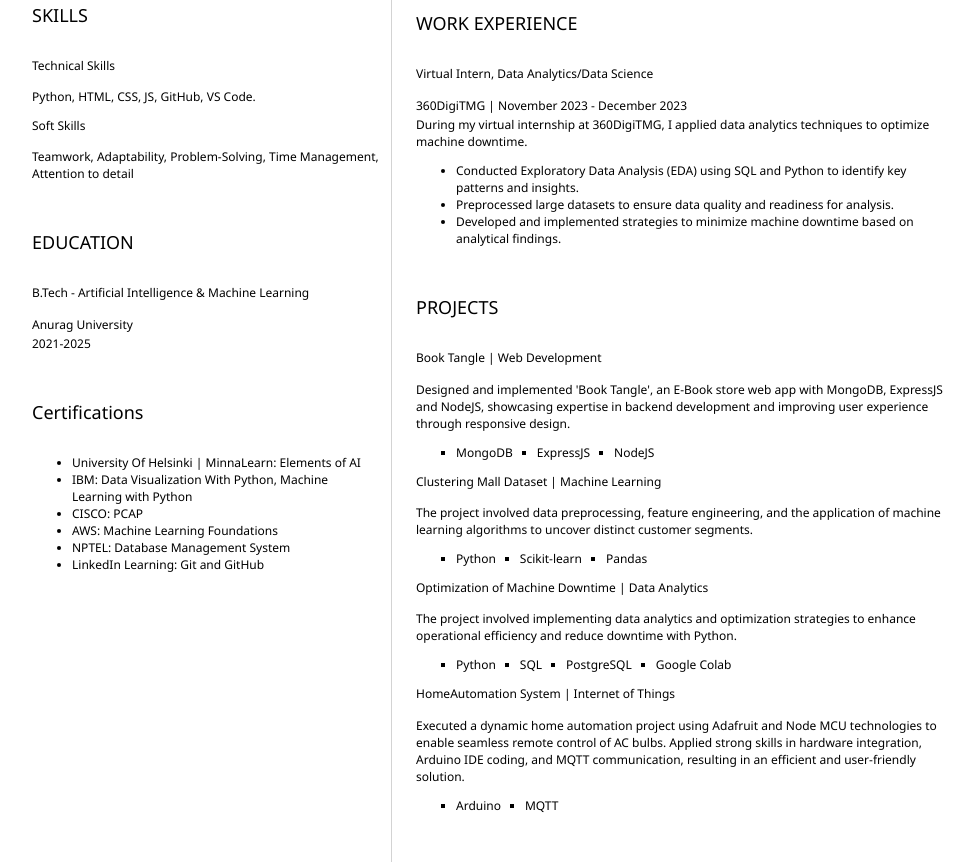
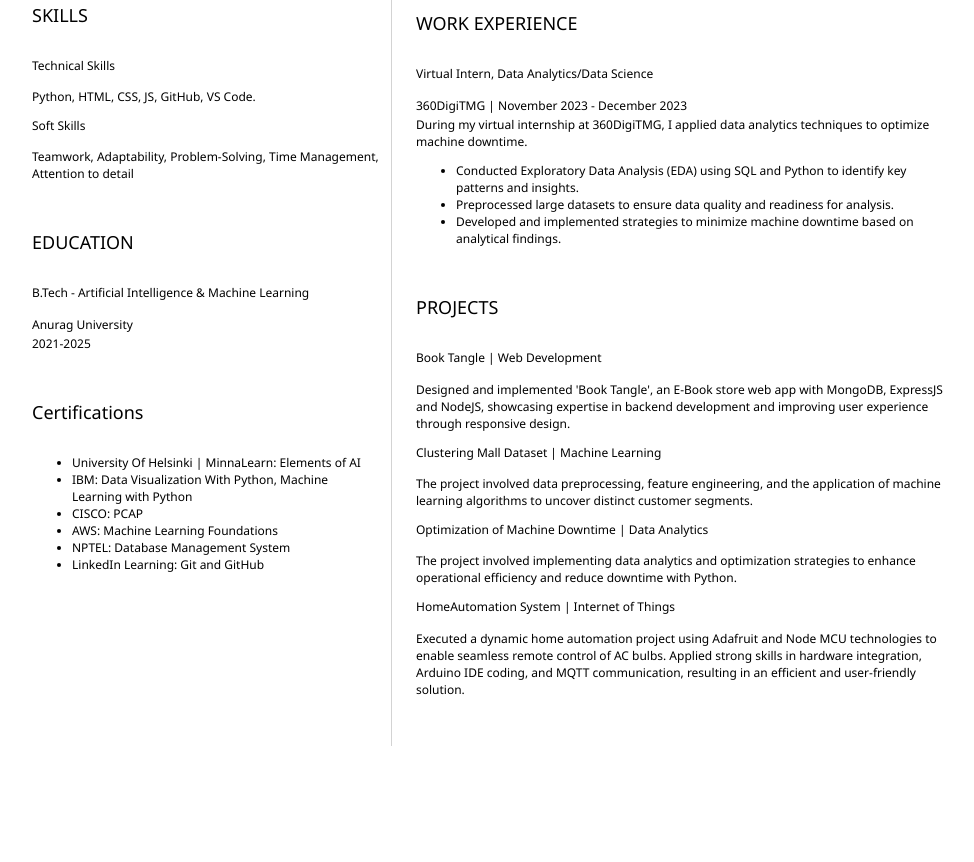
Before and after one commit to YashpalRajPurohit/resume, a plain HTML site: page index.html in a window 1280 px wide. Shown: the part 399-1261 px from the top of the page, without its empty margins (152-1126 px from the left). After the commit the page ends 1145 px from the top, so only its background shows below. Drawn offline with Linux system fonts and the light colour scheme.

Commit message:
updated minor changes

```diff
--- a/index.html
+++ b/index.html
@@ -101,25 +101,25 @@
                     <p>
                         Designed and implemented 'Book Tangle', an E-Book store web app with MongoDB, ExpressJS and NodeJS, showcasing expertise in backend development and improving user experience through responsive design.
                     </p>
-                    <ul class="tech-list">
+                    <!-- <ul class="tech-list">
                         <li>MongoDB</li><li>ExpressJS</li><li>NodeJS</li>
-                    </ul>
+                    </ul> -->
 
                     <h3> Clustering Mall Dataset | Machine Learning </h3>
                     <p>
                         The project involved data preprocessing, feature engineering, and the application of machine learning algorithms to uncover distinct customer segments.
                     </p>
-                    <ul class="tech-list">
+                    <!-- <ul class="tech-list">
                         <li>Python</li><li>Scikit-learn</li><li>Pandas</li>
-                    </ul>
+                    </ul> -->
 
                     <h3>  Optimization of Machine Downtime | Data Analytics </h3>
                     <p>
                         The project involved implementing data analytics and optimization strategies to enhance operational efficiency and reduce downtime with Python.
                     </p>
-                    <ul class="tech-list">
+                    <!-- <ul class="tech-list">
                         <li>Python</li><li>SQL</li><li>PostgreSQL</li><li>Google Colab</li>
-                    </ul>
+                    </ul> -->
 
                     <h3>  HomeAutomation System | Internet of Things </h3>
                     <p>
@@ -128,9 +128,9 @@
                         Arduino IDE coding, and MQTT communication, resulting in an efficient and user-friendly
                         solution.
                     </p>
-                    <ul class="tech-list">
+                    <!-- <ul class="tech-list">
                         <li>Arduino</li><li>MQTT</li>
-                    </ul>
+                    </ul> -->
                 </section>
             </article>
         </main>
--- a/styles.css
+++ b/styles.css
@@ -63,10 +63,10 @@ h1, h2, h3 {
     font-weight: 100;
 
 }
-.tech-list {
+/* .tech-list {
     display: flex;
     gap: 2em;
 }
 .tech-list li {
     list-style-type: square;
-}
+} */
```
